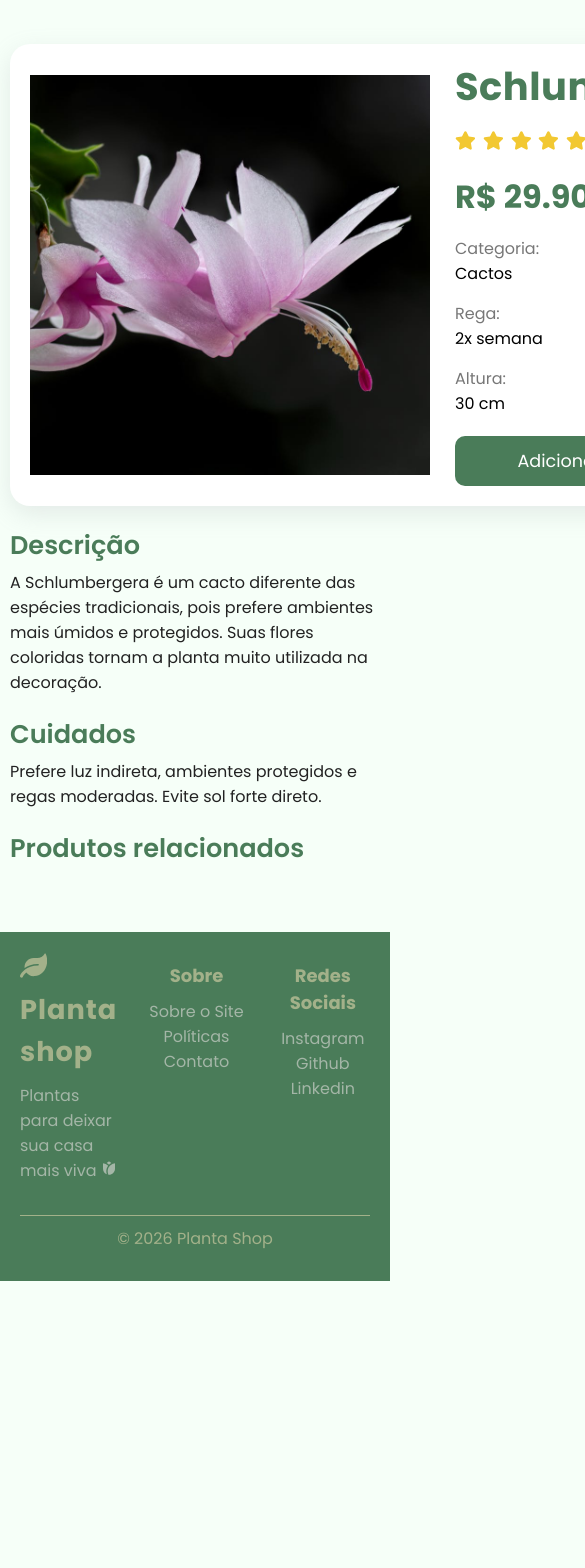
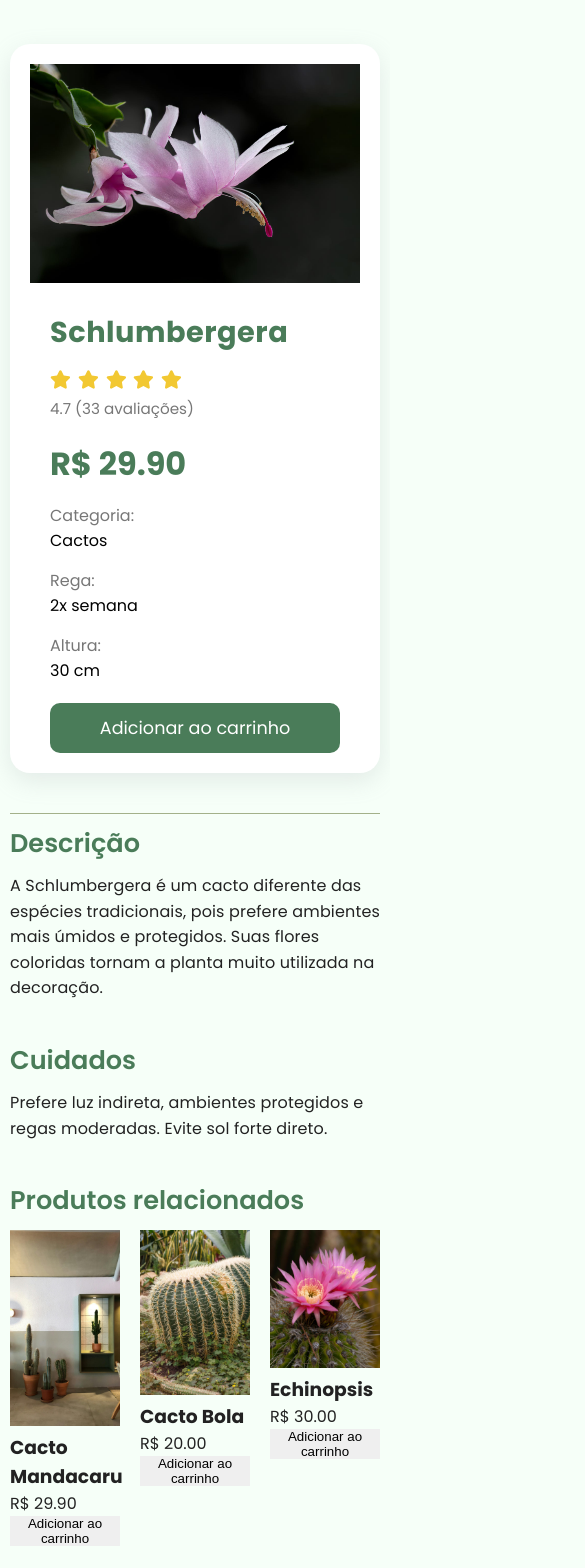
Before and after one commit to DiogoIV/My_store, a React (Vite) app: page /produtos/01d5cabc-e0c5-42da-853d-7f167b16db36 in a window 390 px wide. Shown: the part 240-1808 px from the top of the page, 585 px wide, since content can reach past the window. Before the commit the page ends 1521 px from the top, so only its background shows below. Built offline with nearby package versions, Linux system fonts and the light colour scheme.

Commit message:
set and fix
corrigindo layout  dos produtos e adicionando produtos relacionados

```diff
--- a/src/Context/CartContext/CartContext.jsx
+++ b/src/Context/CartContext/CartContext.jsx
@@ -91,7 +91,6 @@ export function CartProvider({ children }) {
     const resultadoResumo = resumoPedido()
     const quantidadeCart = contadorCart()
 
-    console.log(resultadoResumo)
 
     return (
         <CartContext.Provider value={{
--- a/src/componentes/ProductCard/ProductCard.css
+++ b/src/componentes/ProductCard/ProductCard.css
@@ -65,7 +65,7 @@
 
 
 
-h3 {
+.container_cards .cards_desc h3 {
     color: var(--green-primary);
     text-align: center;
 }
--- a/src/pages/Cart/Cart.jsx
+++ b/src/pages/Cart/Cart.jsx
@@ -63,7 +63,6 @@ function Cart() {
     })
 
 
-    /*Resumo*/
 
 
 
--- a/src/pages/Produtos/Produtos.css
+++ b/src/pages/Produtos/Produtos.css
@@ -1,12 +1,10 @@
-
-
 .container-principal-produtos {
     display: flex;
     flex-direction: column;
 
     flex: 1;
 
-    gap: 20px;
+    gap: 40px;
     padding: 4rem 10px;
 }
 
@@ -29,17 +27,20 @@ section.produtos-card {
     box-shadow: rgba(149, 157, 165, 0.2) 0px 8px 24px;
     background-color: white;
     padding: 20px;
+    width: 100%;
     max-width: 900px;
 }
+
 /*desc-img*/
 
-.produtos-card .descricao-imagem{
+.produtos-card .descricao-imagem {
 
     display: flex;
     align-items: center;
     justify-content: center;
 
-    border-radius: 10px;
+    max-width: 500px;
+
 
 }
 
@@ -47,14 +48,15 @@ section.produtos-card {
 .produtos-card img {
 
     height: 400px;
-    width: 400px;
-    object-fit: cover;
+
+    width: 100%;
+    object-fit: contain;
 
 }
 
 /*card-desc*/
 
-.card-desc{
+.card-desc {
     display: flex;
     flex-direction: column;
 
@@ -73,7 +75,7 @@ section.produtos-card {
 .card-valores h1 {
     line-height: 1.2;
     letter-spacing: .5px;
-    font-size: 2.4rem;
+    font-size: 2.2rem;
     font-weight: 700;
     color: var(--green-primary);
 }
@@ -95,7 +97,7 @@ section.produtos-card {
 .avaliacoes .avaliacoes-quantidade {
     font-size: .95rem;
     font-weight: 400;
-    color:#777;
+    color: #777;
 }
 
 
@@ -114,6 +116,7 @@ section.produtos-card {
     font-weight: 700;
     color: var(--green-primary);
 }
+
 .card-valores-categoria .categoria {
     display: flex;
     flex-direction: column;
@@ -136,7 +139,7 @@ section.produtos-card {
     padding: 12px 10px;
     color: white;
     border-radius: 10px;
-    transition: filter 0.3s ease ;
+    transition: filter 0.3s ease;
 }
 
 .btn-card-produtos:hover {
@@ -149,15 +152,102 @@ section.produtos-card {
 /*produtos-descrição*/
 
 
+.desc01 {
+    border-top: 1px solid var(--green-light);
+    padding-top: 10px;
+}
 
-.produto-descricao{
+.produto-descricao {
     display: flex;
     flex-direction: column;
-    gap: 5px;
+    gap: 10px;
 }
 
-.produto-descricao h2, .produtos-relactionados h2{
+.produto-descricao p {
+    line-height: 1.6em;
+    letter-spacing: .15px;
+}
+
+.produto-descricao h2,
+.produtos-relacionados h2 {
     color: var(--green-primary);
     font-weight: 600;
     font-size: 1.6em;
 }
+
+
+/*produtos-relactionados*/
+
+.produtos-relacionados {
+    display: flex;
+    flex-direction: column;
+    gap: 10px;
+
+}
+
+.container-card-relacionados {
+    display: grid;
+    grid-template-columns: repeat(auto-fit, minmax(80px, 1fr));
+    gap: 20px;
+
+}
+
+.produto-relacionado-card {
+    max-width: 400px;
+
+}
+
+.produto-relacionado-img img {
+    width: 100%;
+    object-fit: cover;
+}
+
+
+
+
+
+
+
+
+
+
+@media(max-width: 780px) {
+    section.produtos-card {
+        display: flex;
+        flex-direction: column;
+
+
+        gap: 2rem;
+        max-width: 500px;
+    }
+
+    .card-valores h1 {
+        font-size: 1.8em;
+    }
+
+    .produtos-card .descricao-imagem {
+        flex: 1;
+    }
+
+    .produtos-card .descricao-imagem img {
+        height: 100%;
+    }
+
+
+
+    .btn-card-produtos {
+
+
+        max-width: 500px;
+        width: 100%;
+        margin: 0 auto;
+
+    }
+
+
+    .card-valores .avaliacoes {
+        flex-direction: column;
+        gap: 7px;
+    }
+
+}
--- a/src/pages/Produtos/Produtos.jsx
+++ b/src/pages/Produtos/Produtos.jsx
@@ -1,18 +1,61 @@
+import { useContext } from 'react'
+import { CartContext } from '../../Context/CartContext/CartContext'
+
 import './Produtos.css'
 import { useParams } from 'react-router-dom'
 import { produtos } from '../../data'
 
 
+
+
 import { FaStar } from 'react-icons/fa'
+
+
+
 
 function Produtos() {
     const { id } = useParams()
-
-    console.log(`valor do id da url ${id}`)
+    const { adicionarProduto } = useContext(CartContext)
 
     const produtosSelecionado = produtos.find(produto => produto.id === id)
 
-    console.log(produtosSelecionado)
+    function produtosRelacionados() {
+        const produtosRelacio = produtos.filter(item =>
+            produtosSelecionado.categoria === item.categoria && produtosSelecionado.id !== item.id
+        )
+        return produtosRelacio
+    }
+
+    const produtosRelacio = produtosRelacionados()
+
+    const cardProdutosRelacio = produtosRelacio.map((el) => {
+        return (
+            <div className="produto-relacionado-card" key={el.id}>
+
+                <div className="produto-relacionado-img">
+                    <img src={el.imagem} alt={el.nome} />
+                </div>
+
+                <div className="produto-relacionado-info">
+
+                    <h3>{el.nome}</h3>
+
+                    <span>
+                        R$ {el.preco.toFixed(2)}
+                    </span>
+
+                    <button
+                        onClick={() => adicionarProduto(el)}
+                    >
+                        Adicionar ao carrinho
+                    </button>
+
+                </div>
+
+            </div>
+        )
+    })
+
     return (
         <main className='container-principal-produtos'>
 
@@ -30,20 +73,15 @@ function Produtos() {
 
                         <div className='avaliacoes'>
                             <div className='estrelas'>
-                                <FaStar/>
-                                <FaStar/>
-                                <FaStar/>
-                                <FaStar/>
-                                <FaStar/>
+                                <FaStar />
+                                <FaStar />
+                                <FaStar />
+                                <FaStar />
+                                <FaStar />
                             </div>
 
                             <span className='avaliacoes-quantidade'>{`${produtosSelecionado.avaliacao} (${produtosSelecionado.totalAvaliacoes} avaliações)`}</span>
                         </div>
-
-
-
-
-
 
 
                         <div className='card-valores-categoria'>
@@ -58,7 +96,7 @@ function Produtos() {
                     </div>
 
 
-                    <button type='button' className='btn-card-produtos'>
+                    <button type='button' className='btn-card-produtos' onClick={() => adicionarProduto(produtosSelecionado)}>
 
                         Adicionar ao carrinho
 
@@ -69,7 +107,7 @@ function Produtos() {
             </section>
 
 
-            <section className='produto-descricao'>
+            <section className='produto-descricao desc01'>
 
                 <h2>Descrição</h2>
                 <p>{produtosSelecionado.descricaoLonga}</p>
@@ -83,12 +121,14 @@ function Produtos() {
                 <p>{produtosSelecionado.cuidados}</p>
             </section>
 
-            <section className='produtos-relactionados'>
+            <section className='produtos-relacionados'>
                 <h2>Produtos relacionados</h2>
 
-                <div>
+                <div className='container-card-relacionados'>
+                    {cardProdutosRelacio}
+                </div>
 
-                </div>
+
             </section>
         </main>
     )
```
